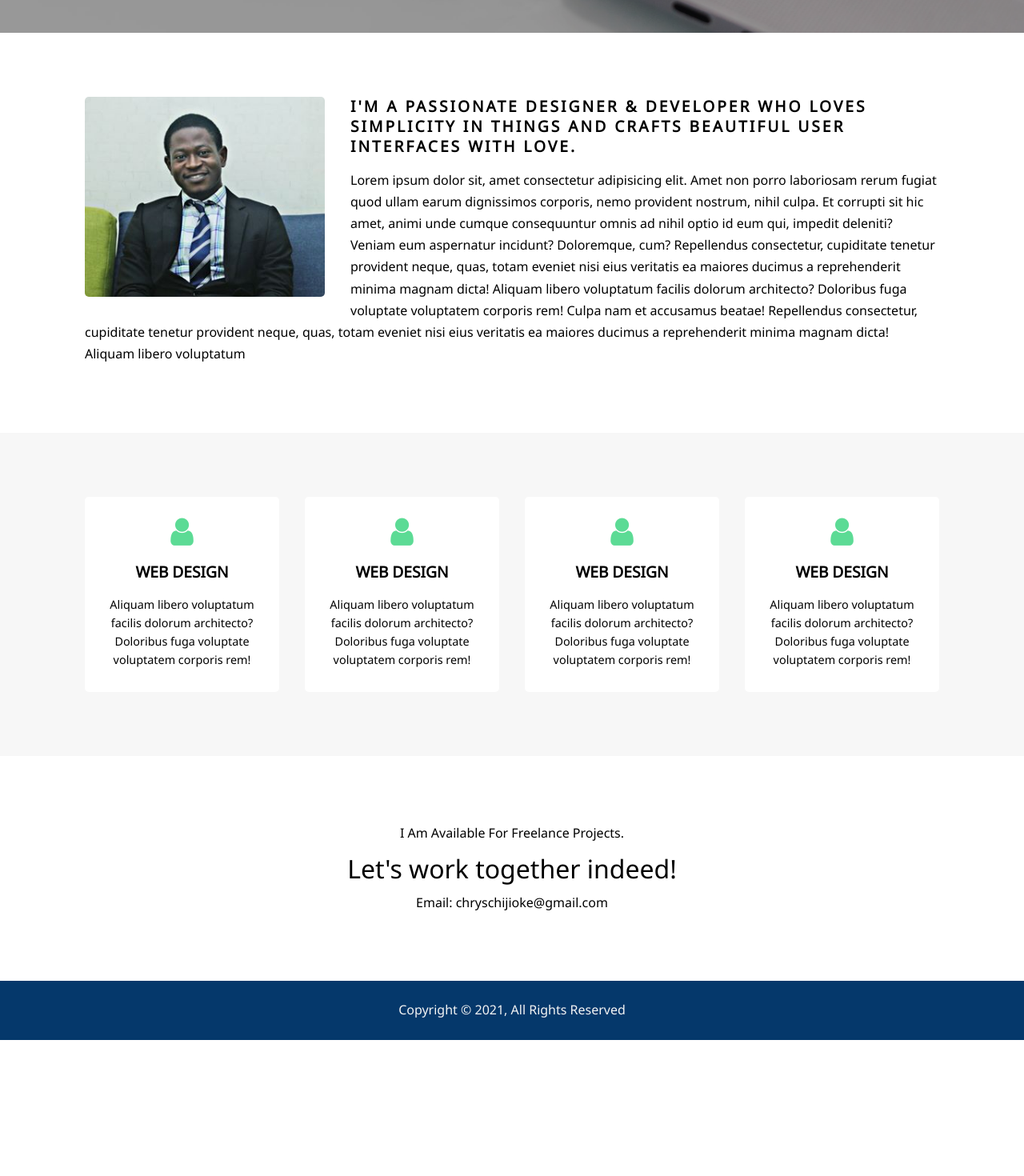
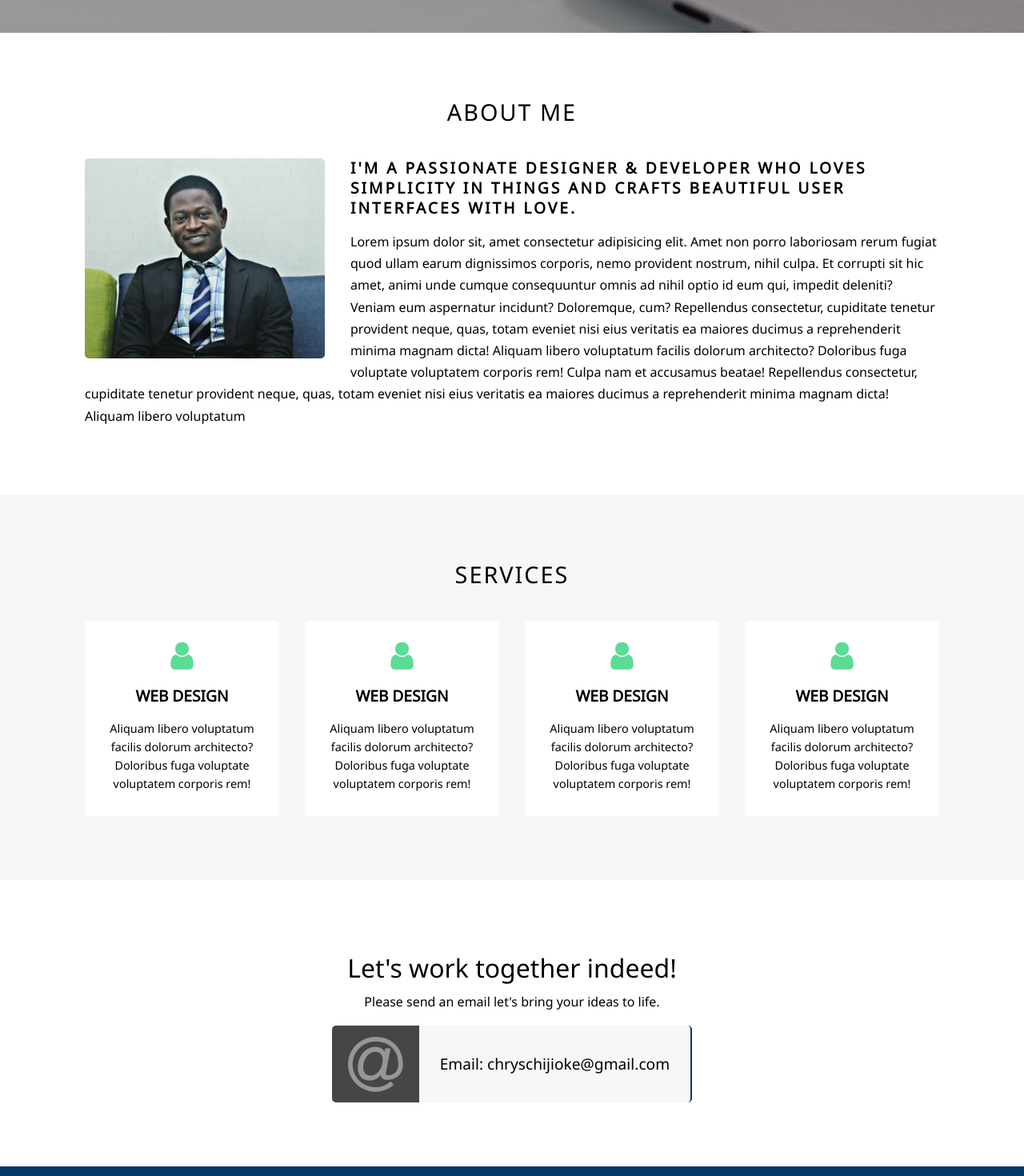
Before and after one commit to krysceejay/NextBlog, a Next.js app: page / in a window 1280 px wide. Shown: the part 660-2130 px from the top of the page at 80% size. Before the commit the page ends 1960 px from the top, so only its background shows below. Built offline with nearby package versions, Linux system fonts and the light colour scheme; a web font is replaced by a local one.

Commit message:
contact section

```diff
--- a/components/Footer.js
+++ b/components/Footer.js
@@ -1,11 +1,11 @@
 const Footer = () => {
-  const getYear = () => {
-    let d = new Date()
-    return d.getFullYear()
-  }
+  // const getYear = () => {
+  //   let d = new Date()
+  //   return d.getFullYear()
+  // }
     return (
       <footer>
-        Copyright &copy; {getYear()}, All Rights Reserved
+        Copyright &copy; {new Date().getFullYear()}, All Rights Reserved.
       </footer>
     )
   }
--- a/pages/index.js
+++ b/pages/index.js
@@ -5,7 +5,7 @@ const Home = () => (
         <header id="header-home">
           <div className="container">
             <div className="header-content">
-              <h2>Hello,</h2>
+              <h2>Hello!</h2>
               <h1>I’m Chris Chijioke</h1>
               <p className="lead">
               I love to work in User Experience & User Interface designing. <br />
@@ -18,6 +18,7 @@ const Home = () => (
         </header>
         <section id="home-about" className="py-5">
           <div className="container">
+            <h2 className="section-title">ABOUT ME</h2>
             <div className="about-wrap">
               <div className="about-wrap-img">
                 {/* <img src="/img/chriss.jpg" alt="" /> */}
@@ -37,6 +38,7 @@ const Home = () => (
         </section>
         <section id="home-services" className="py-5">
           <div className="container">
+          <h2 className="section-title">SERVICES</h2>
             <div className="services-wrap">
               <div className="services-wrap-single">
                 <i className="fa fa-user"></i>
@@ -63,15 +65,23 @@ const Home = () => (
         </section>
         <section id="home-contact" className="py-5">
           <div className="container">
-            <p className="freelance">
+            {/* <p className="freelance">
               I Am Available For Freelance Projects.
-            </p>
+            </p> */}
             <p className="get-in-touch">
             Let's work together indeed!
             </p>
-            <p className="">
-              Email: chryschijioke@gmail.com
+            <p>
+            Please send an email let's bring your ideas to life.
             </p>
+            <div className="email-me">
+            <div className="email-container">
+              <div className="email-icon">
+                <i className="fa fa-at"></i>
+              </div>
+              <div className="email-text">Email: chryschijioke@gmail.com</div>
+            </div>
+            </div>
           </div>
         </section>
       </Layout>
--- a/styles/_media.scss
+++ b/styles/_media.scss
@@ -171,6 +171,31 @@
   }
 }
 
+@media (max-width: 485px) {
+  #home-contact {
+    .get-in-touch {
+      font-size: 1.6rem;
+    }
+    .email-me {
+      width: 100%;
+      .email-container {
+        padding-right: 0.6rem;
+        .email-icon {
+          flex: 1;
+          i {
+            font-size: 3rem;
+          }
+        }
+        .email-text {
+          flex: 5;
+          font-size: 1rem;
+          margin-left: 0.6rem;
+        }
+      }
+    }
+  }
+}
+
 @media (max-width: 450px) {
   .auth-btn {
     width: 85%;
--- a/styles/_utilities.scss
+++ b/styles/_utilities.scss
@@ -419,6 +419,16 @@ select:focus {
   }
 }
 
+.section-title {
+  font-size: 1.8rem;
+  display: block;
+  padding-bottom: 0.5rem;
+  font-weight: 100;
+  text-transform: uppercase;
+  text-align: center;
+  letter-spacing: 2px;
+}
+
 footer {
   background: $secondary-color;
   padding: 1.5rem;
--- a/styles/globals.scss
+++ b/styles/globals.scss
@@ -75,11 +75,12 @@ p {
       @extend %overlay;
 
       h1 {
-        font-size: 2.5rem;
+        font-size: 2.2rem;
         line-height: 1.2;
+        margin-top: 1rem;
       }
       h2 {
-        font-size: 2rem;
+        font-size: 1.8rem;
         line-height: 1.2;
       }
     }
@@ -96,6 +97,7 @@ p {
 #home-about {
   .about-wrap {
     display: block;
+    margin-top: 2rem;
     &-img {
       width: 300px;
       float: left;
@@ -128,6 +130,7 @@ p {
     display: grid;
     grid-template-columns: repeat(4, 1fr);
     grid-gap: 2rem;
+    margin-top: 2rem;
     &-single {
       padding: 1.5rem;
       background-color: #fff;
@@ -155,6 +158,35 @@ p {
   }
   .get-in-touch {
     font-size: 2rem;
+  }
+  .email-me {
+    width: 450px;
+    margin: auto;
+    margin-top: 1rem;
+    .email-container {
+      background-color: #f7f7f7;
+      display: flex;
+      justify-content: center;
+      align-items: center;
+      border-radius: 5px;
+      overflow: hidden;
+      padding-right: 1rem;
+      border-right: 2px solid $secondary-color;
+      .email-icon {
+        flex: 1;
+        background-color: #464646;
+        padding: 0.5rem 1rem;
+        i {
+          font-size: 5rem;
+          color: #969696;
+        }
+      }
+      .email-text {
+        flex: 4;
+        font-size: 1.2rem;
+        margin-left: 1rem;
+      }
+    }
   }
 }
 
```
